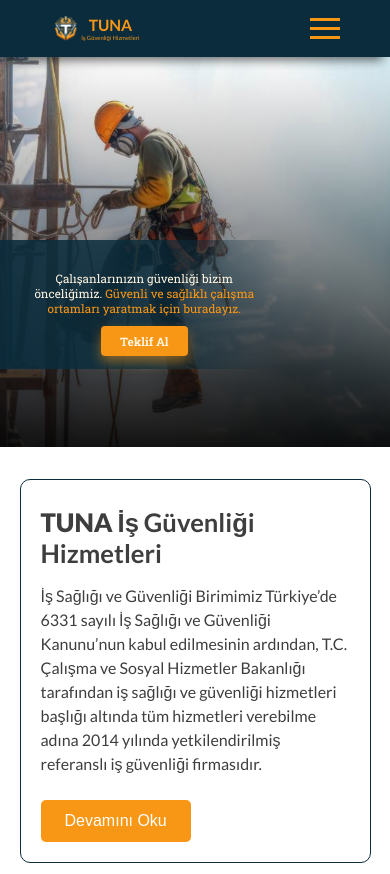
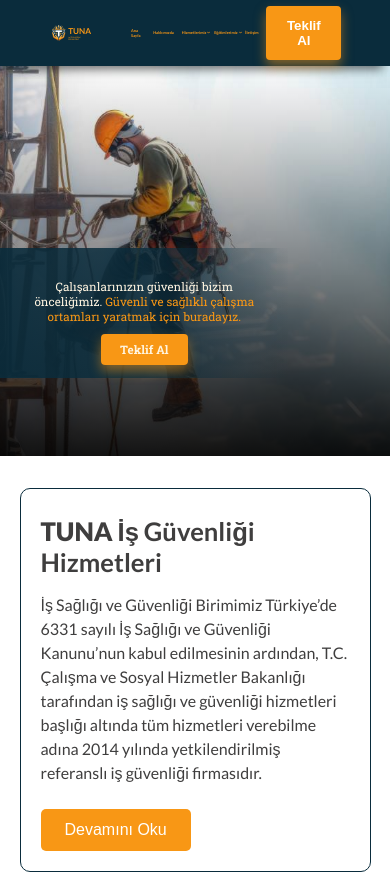
Before and after one commit to Harunyldz/Tuna, a React (Create React App) app in the folder tuna/: page / in a window 390 px wide. Shown: the top 874 px of the page. Built offline with nearby package versions, Linux system fonts and the light colour scheme.

Commit message:
navbarı eski haline döndürdüm ..tüm sayfanın font boyutlarında bir sıkıntı var çözemedim

```diff
--- a/tuna/src/components/Navbar/Navbar.css
+++ b/tuna/src/components/Navbar/Navbar.css
@@ -145,81 +145,3 @@
   box-shadow: 0 6px 12px rgba(224, 133, 16, 0.7);
   font-weight: bold;
 }
-
-/* Medya Sorguları */
-@media (max-width: 960px) {
-
-  .navbar-container.active {
-    background-color: rgba(0, 0, 0, 0.5); /* Açık menü arka plan rengi */
-    width: 100%; /* Tam genişlik */
-  }
-
-  .navbar {
-    width: 90%;
-    justify-content: space-between;
-    /* flex-direction: column; */
-    padding: 10px 50px;
-  }
-
-  .navbar-logo img {
-    width: 8vw;
-  }
-
-  .navbar .logo-name {
-    font-size: 4vw;
-  }
-
-  .navbar .logo-title {
-    font-size: 1.5vw;
-  }
-
-  .navbar-links {
-    display: none;
-    flex-direction: column;
-    width: 100%;
-    align-items: start;
-  }
-
-  .navbar-link {
-    margin: 1vw 0;
-  }
-
-  .dropdown-menu {
-    width: 80vw;
-    left: 10vw;
-  }
-
-  .navbar-btn {
-    margin: 2vw 0;
-  }
-
-  .navbar .active  {
-    display: flex;
-    flex-direction: column;
-  }
-
-  .hamburger-menu {
-    display: block;
-    cursor: pointer;
-  }
-
-  .hamburger-menu div {
-    width: 30px;
-    height: 3px;
-    background-color: #f89715;
-    margin: 6px 0;
-    transition: 0.4s;
-  }
-
-  .navbar.active .hamburger-menu div:nth-child(1) {
-    transform: rotate(-45deg) translate(-6px, 6px);
-  }
-
-  .navbar.active .hamburger-menu div:nth-child(2) {
-    opacity: 0;
-  }
-
-  .navbar.active .hamburger-menu div:nth-child(3) {
-    transform: rotate(45deg) translate(-6px, -6px);
-  }
-}
--- a/tuna/src/components/Navbar/Navbar.jsx
+++ b/tuna/src/components/Navbar/Navbar.jsx
@@ -8,7 +8,6 @@
 
 const Navbar = () => {
   const [dropdown, setDropdown] = useState(false);
-  const [isOpen, setIsOpen] = useState(false);
 
   const handleMouseEnter = () => {
     if (window.innerWidth >= 960) {
@@ -22,28 +21,8 @@
     }
   };
 
-  const toggleMenu = () => {
-    setIsOpen(!isOpen);
-  };
-
-  useEffect(() => {
-    const handleResize = () => {
-      if (window.innerWidth >= 960) {
-        setDropdown(true);
-      } else {
-        setDropdown(false);
-      }
-    };
-
-    window.addEventListener("resize", handleResize);
-
-    return () => {
-      window.removeEventListener("resize", handleResize);
-    };
-  }, []);
-
   return (
-    <div className={`navbar-container ${isOpen ? "active" : ""}`}>
+    <div className="navbar-container" >
       <div className="navbar">
         <Link to="/" className="navbar-logo">
           <img src={logo} alt="TUNA Logo" />
@@ -52,12 +31,7 @@
             <span className="logo-title">İş Güvenliği Hizmetleri</span>
           </div>
         </Link>
-        <div className="hamburger-menu" onClick={toggleMenu}>
-          <div></div>
-          <div></div>
-          <div></div>
-        </div>
-        <ul className={`navbar-links ${isOpen ? "active" : ""}`}>
+        <ul className="navbar-links">
           {menuItems.map((menu) => (
             <li
               className="navbar-link"
```
